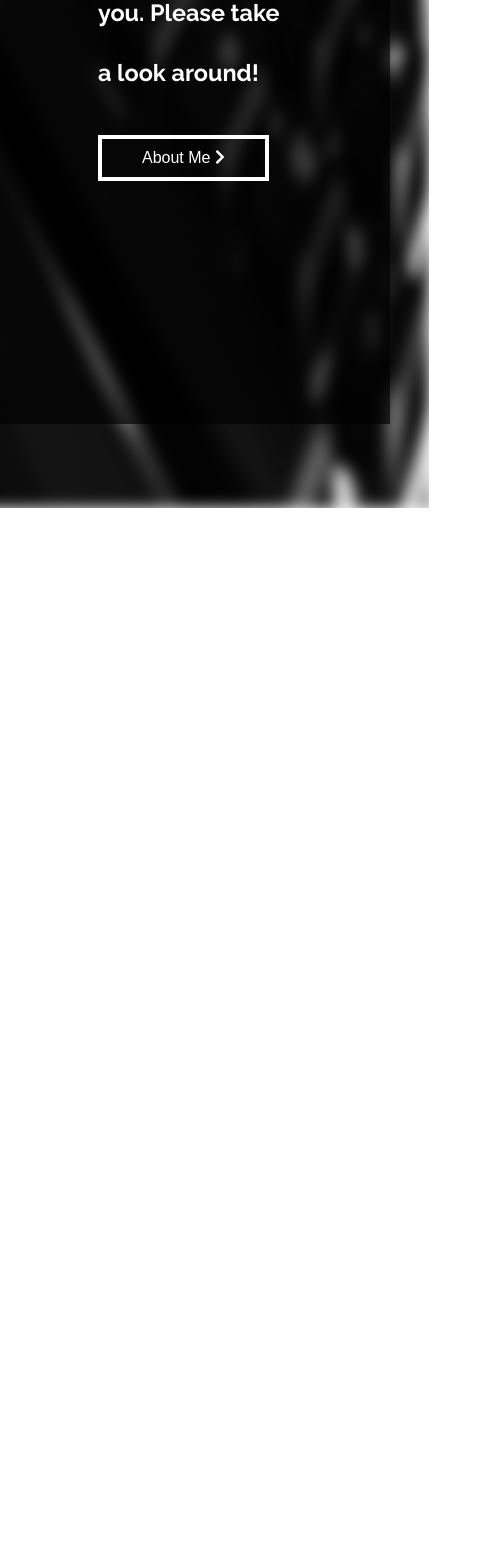
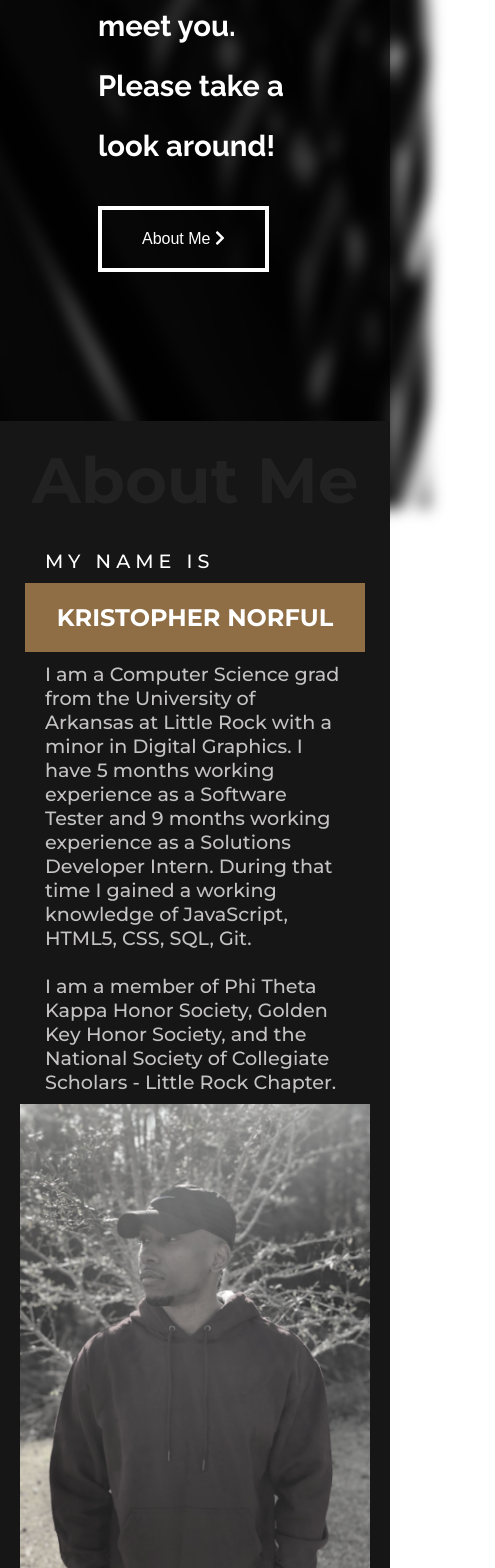
Before and after one commit to knorful/my-page, a React (Create React App) app: page / in a window 390 px wide. Shown: the part 420-1988 px from the top of the page, 495 px wide, since content can reach past the window. Before the commit the page ends 928 px from the top, so only its background shows below. Built offline with nearby package versions, Linux system fonts and the light colour scheme.

Commit message:
turn about section to column stack on smaller resolutions

```diff
--- /dev/null
+++ b/src/App.css
@@ -0,0 +1,4 @@
+.App {
+  position: relative;
+  width: 100%;
+}
--- a/src/App.js
+++ b/src/App.js
@@ -4,14 +4,15 @@ import About from "./components/About/About";
 import Projects from "./components/Projects/Projects";
 import Contact from "./components/Contact/Contact";
 import Footer from "./components/Footer/Footer";
+import "./App.css";
 
 function App() {
   return (
     <div className="App">
       <NavBar />
       <Landing />
-      {/* <About />
-      <Projects />
+      <About />
+      {/*<Projects />
       <Contact />
       <Footer /> */}
     </div>
--- a/src/components/About/About.js
+++ b/src/components/About/About.js
@@ -37,12 +37,13 @@ const About = () => {
   return (
     <div className={classes.About}>
       <div className={classes.bio}>
-        <Div style={{ textAlign: "center" }} animate={show.itemOne} ref={ref1}>
-          <h1>
-            About
-            <br />
-            Me
-          </h1>
+        <h1>About Me</h1>
+        <div className={classes.bioContainer}>
+          <Div
+            style={{ textAlign: "center" }}
+            animate={show.itemOne}
+            ref={ref1}
+          >
             <div className={classes.skills}>
               <h2>Skills</h2>
               <div className={classes.skillIcons}>
@@ -84,17 +85,22 @@ const About = () => {
           </Div3>
         </div>
       </div>
+    </div>
   );
 };
 
 const Div = styled.div`
   transform: translateX(${({ animate }) => (animate ? "0" : "-100vw")});
   transition: transform 1s 1s;
+
+  @media (max-width: 361px) {
+    width: 100%;
+  }
 `;
 
 const Div2 = styled.div`
   transform: translateY(${({ animate }) => (animate ? "0" : "100vh")});
-  transition: transform 1s 1s;
+  transition: transform 1s 0.5s;
 `;
 
 const Div3 = styled.div`
--- a/src/components/About/About.module.css
+++ b/src/components/About/About.module.css
@@ -3,7 +3,7 @@
   position: relative;
   font-family: "Montserrat", sans-serif;
   width: 100%;
-  height: 900px;
+  height: fit-content;
   z-index: 10;
   color: #8f6e45;
   margin-top: -77px;
@@ -14,18 +14,22 @@
   color: #222222;
   font-size: 7rem;
   font-weight: 700;
-  margin: 100px 0;
+  margin: 20px 0;
+  order: 1;
 }
 
 .About .bio {
   display: flex;
+  flex-direction: column-reverse;
   justify-content: space-between;
   margin: 70px 2%;
   font-size: 1.5rem;
 }
 
-.About .backgroundContainer {
-  margin-top: 50px;
+.About .bioContainer {
+  display: flex;
+  align-items: center;
+  justify-content: center;
 }
 
 .About .background {
@@ -79,8 +83,100 @@
 }
 
 .About .ImgContainer img {
-  margin-top: 50px;
+  margin: 10px 40px;
   width: 600px;
   filter: grayscale(0.85);
   -webkit-filter: grayscale(0.85);
+  order: 2;
 }
+
+@media only screen and (max-width: 1671px) {
+  .About {
+    height: fit-content;
+  }
+  .About .bioContainer {
+    display: flex;
+    flex-direction: column-reverse;
+    align-items: center;
+  }
+
+  .About .bioContainer .background {
+    width: 600px;
+  }
+
+  .About .bioContainer .skills {
+    order: 10;
+  }
+
+  .About h1 {
+    order: 1;
+  }
+
+  .About .ImgContainer img {
+    order: 2;
+  }
+
+  .About .bioContainer .background {
+    order: 3;
+    margin: 0;
+  }
+}
+
+@media only screen and (max-width: 681px) {
+  .About h1 {
+    font-size: 4.5rem;
+  }
+
+  .About .ImgContainer img {
+    max-width: 400px;
+    height: auto;
+    width: auto;
+  }
+
+  .About .introParagraph,
+  .About .introHeading {
+    width: 80%;
+    margin: 10px auto;
+    font-size: 1.2rem;
+  }
+
+  .About .introName {
+    font-size: 1.5rem;
+    margin-left: 60px;
+    width: 300px;
+  }
+}
+
+@media only screen and (max-width: 412px) {
+  .About h1 {
+    font-size: 4rem;
+  }
+
+  .About .ImgContainer img {
+    max-width: 350px;
+    margin: 0;
+    height: auto;
+    width: auto;
+  }
+
+  .About .introParagraph,
+  .About .introHeading {
+    width: 50%;
+    margin: 10px auto;
+    font-size: 1.2rem;
+  }
+
+  .About .introName {
+    font-size: 1.5rem;
+    width: 300px;
+    margin: 0 auto;
+  }
+
+  .About .skills {
+    width: 70%;
+  }
+
+  .About .skills i {
+    font-size: 1.65rem;
+  }
+}
--- a/src/components/Landing/Landing.module.css
+++ b/src/components/Landing/Landing.module.css
@@ -107,12 +107,12 @@
   }
 
   .Landing .greeting {
-    font-size: 20px;
+    font-size: 25px;
   }
 
   .Landing button {
     font-size: 1rem;
-    padding: 10px 40px;
+    padding: 20px 40px;
   }
 }
 
--- a/src/index.css
+++ b/src/index.css
@@ -1,5 +1,6 @@
 body {
   margin: 0;
+  position: relative;
   font-family: "Raleway", sans-serif;
   overflow-x: hidden;
 }
```
Also changed, not shown: 1 other file (tests, documents, lock files or other folders). Lines whose indentation alone changed are shown as unchanged.
